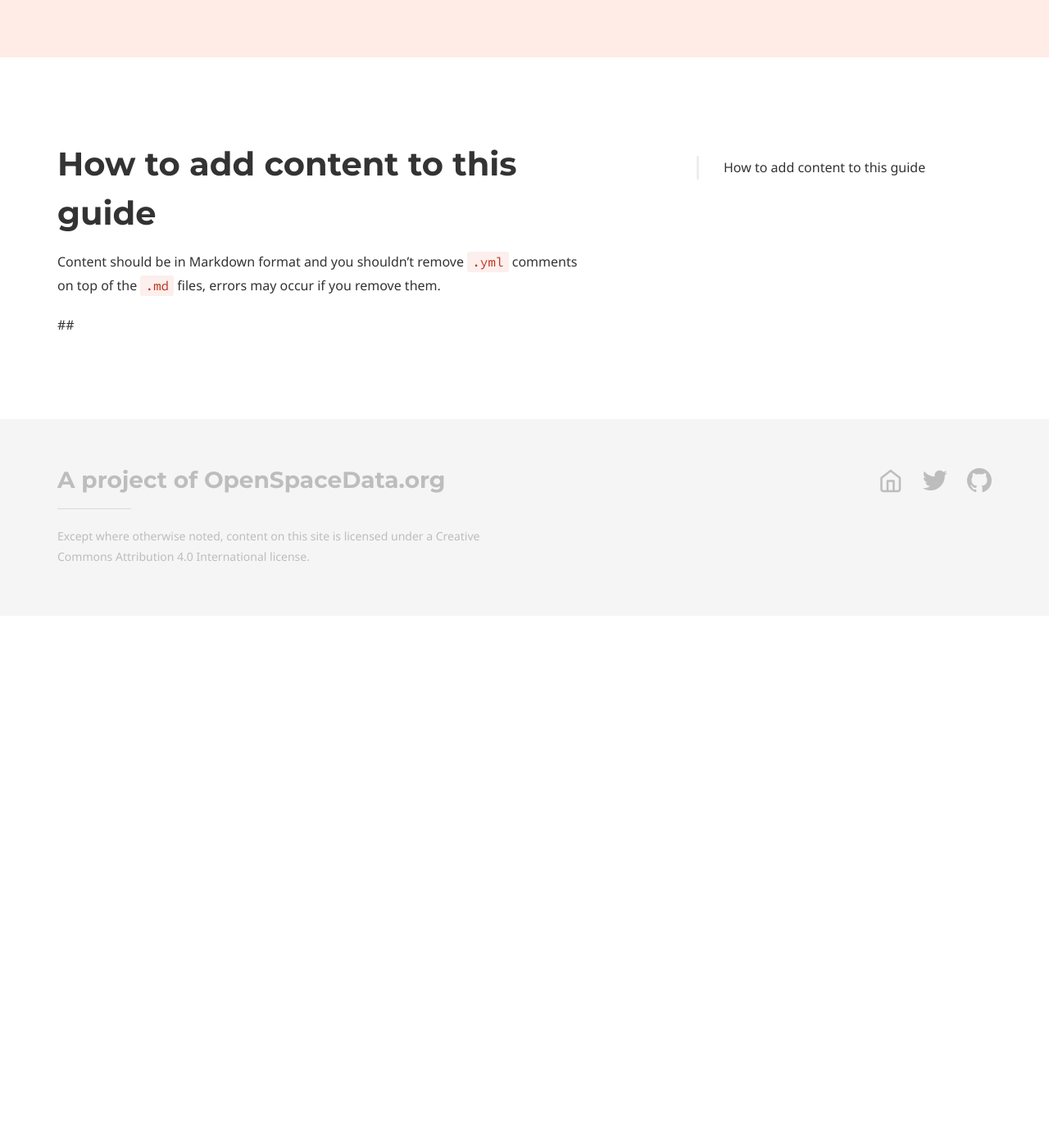
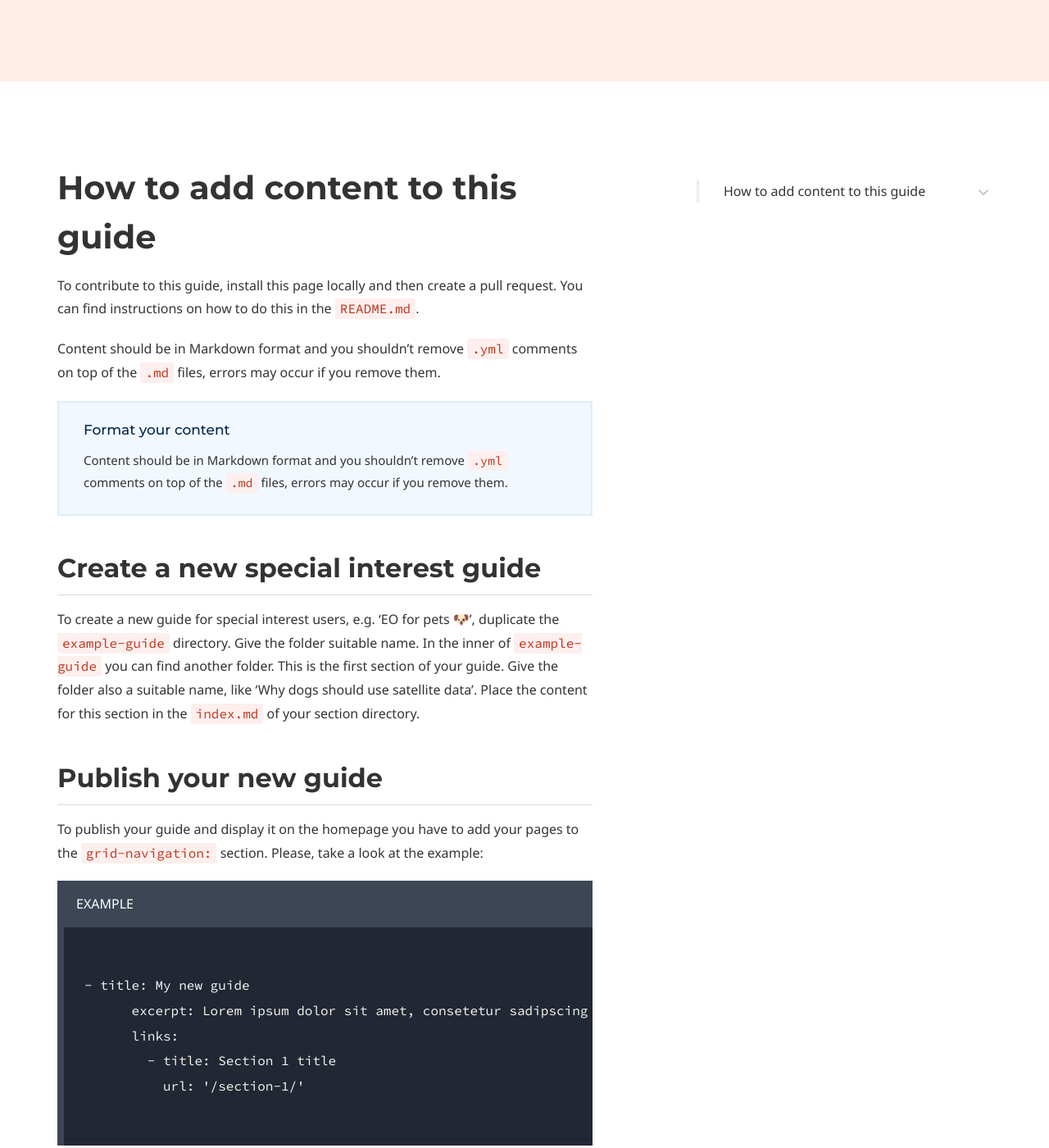
Before and after one commit to OpenSpaceData/learn.openspacedata.org, a Jekyll site: the page built from contribute.md, in a window 1280 px wide and 1400 px high, scrolled down 449 px. Shown: the whole window at 82% size. Built offline with Jekyll 4.4.1, drawn with Linux system fonts in a browser that asks for light colours; some web fonts are replaced; before the commit the page ends 1200 px from its top, so only the background shows below that; some of the changed text lies outside the part shown.

Commit message:
Contribution page

```diff
--- a/contribute.md
+++ b/contribute.md
@@ -6,7 +6,7 @@ comments: false
 
 # Hero section
 title: Contribute to this guide
-description: This site is work in progress
+description: This guide lives from people sharing their knowledge. Everything here is open source and under a free Creative Commons license. Help to develop the content further.
 
 # Author box
 # author:
@@ -23,6 +23,28 @@ micro_nav: false
 ---
 
 # How to add content to this guide
+To contribute to this guide, install this page locally and then create a pull request. You can find instructions on how to do this in the `README.md`.
+
 Content should be in [Markdown](https://daringfireball.net/projects/markdown/) format and you shouldn’t remove `.yml` comments on top of the `.md` files, errors may occur if you remove them.
 
-##
+<div class="callout callout--info">
+    <p><strong>Format your content</strong> Content should be in <a href="https://daringfireball.net/projects/markdown/">Markdown</a> format and you shouldn’t remove <code>.yml</code> comments on top of the <code>.md</code> files, errors may occur if you remove them.</p>
+</div>
+
+## Create a new special interest guide
+
+To create a new guide for special interest users, e.g. 'EO for pets 🐶', duplicate the `example-guide` directory. Give the folder suitable name. In the inner of `example-guide` you can find another folder. This is the first section of your guide. Give the folder also a suitable name, like 'Why dogs should use satellite data'. Place the content for this section in the `index.md` of your section directory.
+
+## Publish your new guide
+
+To publish your guide and display it on the homepage you have to add your pages to the `grid-navigation:` section. Please, take a look at the example:
+
+<div class="example"></div>
+<div class="language-html highlighter-rouge"><div class="highlight"><pre class="highlight"><code>
+- title: My new guide
+      excerpt: Lorem ipsum dolor sit amet, consetetur sadipscing elitr, sed diam nonumy eirmod tempor invidunt.
+      links:
+        - title: Section 1 title
+          url: '/section-1/'
+
+</code></pre></div></div>
```
Also changed, not shown: example-guide/section-1/index.md (added, +24 -0 lines), index.md (+0 -7 lines).
